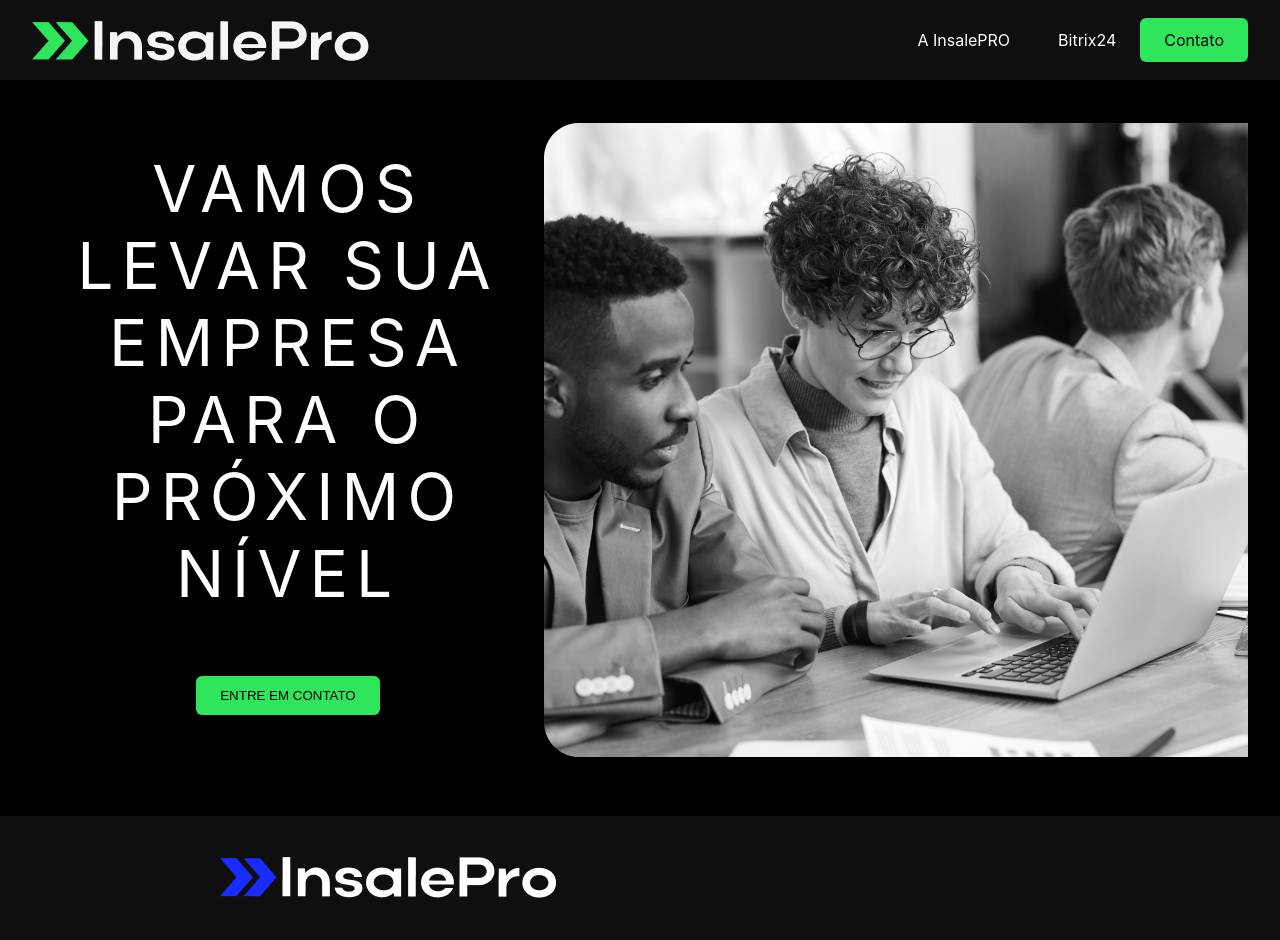
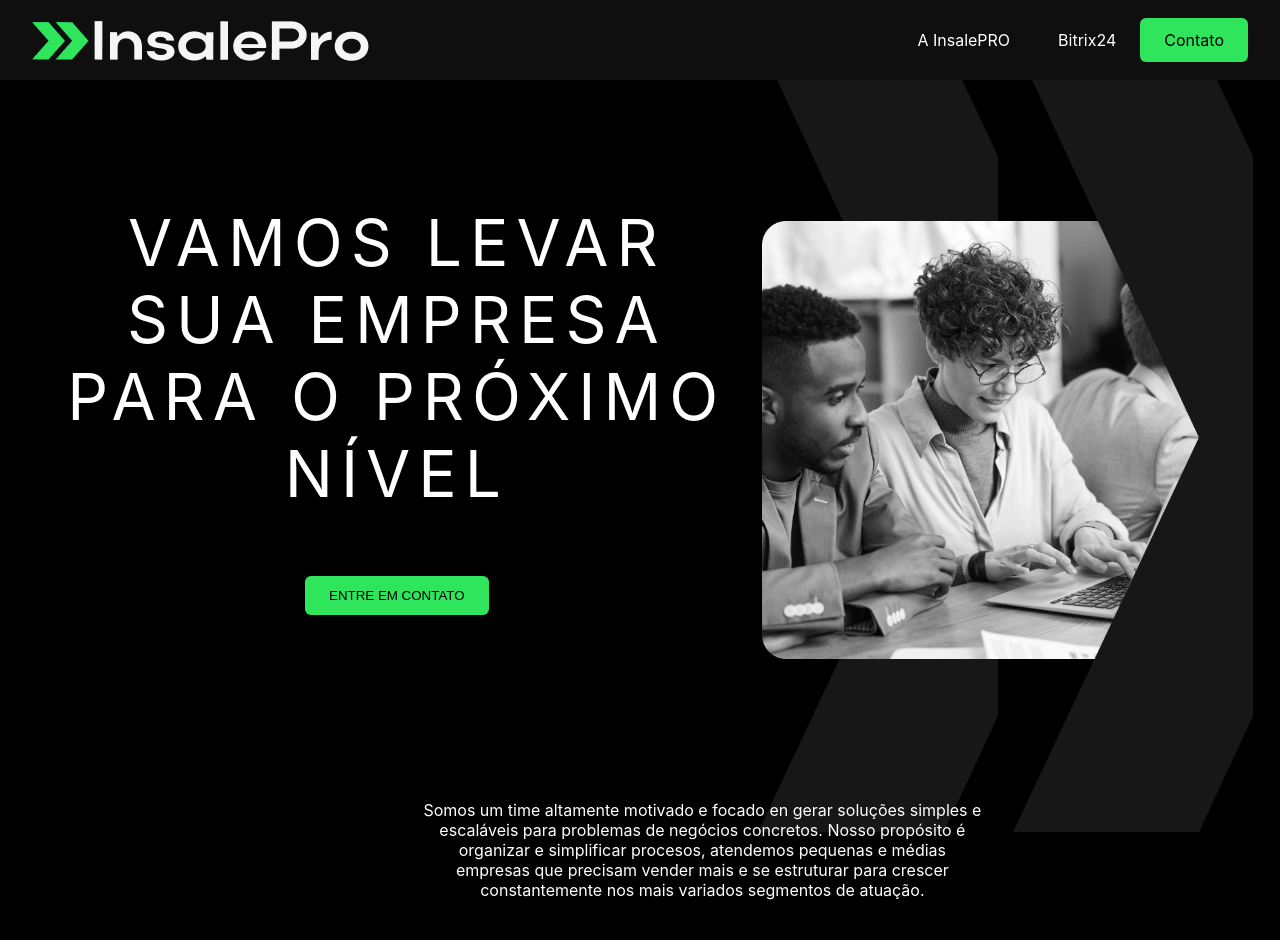
Before and after one commit to InsalePro/insalepro-site, a Next.js app: page / in a window 1280 px wide. Shown: the top 940 px of the page. Built offline with nearby package versions, Linux system fonts and the light colour scheme.

Commit message:
added the arrows in the introduction

```diff
--- a/pages/components/Header/styles.module.css
+++ b/pages/components/Header/styles.module.css
@@ -3,6 +3,7 @@
   justify-content: space-between;
   align-items: center;
   height: 5rem;
+  max-width: 100%;
   background: var(--navbar-bgColor);
 }
 
--- a/pages/components/Main/index.js
+++ b/pages/components/Main/index.js
@@ -2,6 +2,7 @@ import Image from 'next/image';
 
 import styles from './styles.module.css';
 import introductionImage from '../../../public/images/image1.png';
+import arrowRightImage from '../../../public/images/insalearrows-1.png';
 
 // I'm adding the '>>' to the Image
 const Introduction = () => {
@@ -23,14 +24,28 @@ const Introduction = () => {
             alt='two people working together'
             className={styles.image}
         />
-      {/* <div className={ styles.introductionDrawingDiv }>&gt;</div> */}
+        <div className={styles.introductionArrowsContainer}>
+            <Image className={styles.mainIntroductionMessageImage1} src={arrowRightImage} alt="arrow right" />
+            <Image className={styles.mainIntroductionMessageImage2} src={arrowRightImage} alt="arrow right" />
+        </div>
+
     </div>
   );
 };
+const WhoWeAre = () => {
+    return (
+        <p className={styles.whoWeAre}>
+            Somos um time altamente motivado e focado en gerar soluções simples e escaláveis para problemas de negócios concretos.
+            Nosso propósito é organizar e simplificar procesos, atendemos pequenas e médias empresas que precisam vender mais e se estruturar para
+            crescer constantemente nos mais variados segmentos de atuação.
+        </p>
+    )
+}
 const Main = () => {
   return (
     <main>
       <Introduction />
+      <WhoWeAre />
     </main>
   );
 };
--- a/pages/components/Main/styles.module.css
+++ b/pages/components/Main/styles.module.css
@@ -1,3 +1,4 @@
+/* Introduction */
 .mainIntroduction {
   margin-bottom: 2rem;
 }
@@ -11,6 +12,8 @@
 
 .mainIntroductionMessage {
   margin: auto 0.5rem 2rem 0.5rem;
+  height: 65%;
+  max-width: 60%;
 }
 
 .mainIntroductionMessageText {
@@ -23,14 +26,28 @@
 .image {
   margin: 0 auto;
   margin-top: 3rem;
+  height: auto;
+  max-height: 80%;
   max-width: 90%;
-  height: auto;
+  z-index: 1;
 }
 
-.introductionDrawingDiv {
-  font-size: 50rem;
-  color: var(--navbar-bgColor);
-  position: fixed;
+.introductionArrowsContainer {
+  display: none;
+}
+.mainIntroductionMessageImage1, .mainIntroductionMessageImage2 {
+  max-width: 15rem;
+  height: auto;
+  position: absolute;
+  top: 5rem;
+  height: 94vh;
+}
+.mainIntroductionMessageImage1 {
+  right: 22%;
+}
+.mainIntroductionMessageImage2 {
+  right: 2.1%;
+  z-index: 1;
 }
 
 @media (min-width: 1020px) {
@@ -44,4 +61,21 @@
     margin-top: 0;
     justify-content: flex-start;
   }
+  .image {
+      width: 40%;
+  }
+  .introductionArrowsContainer {
+      display: flex;
+  }
 }
+
+/* WhoWeAre */
+.whoWeAre {
+  color: #FFF;
+  text-align: center;
+  max-width: 35rem;
+  position: relative;
+  top: -2rem;
+  left: 33VW;
+  z-index: 1;
+}
```
Lines whose indentation alone changed are shown as unchanged.
